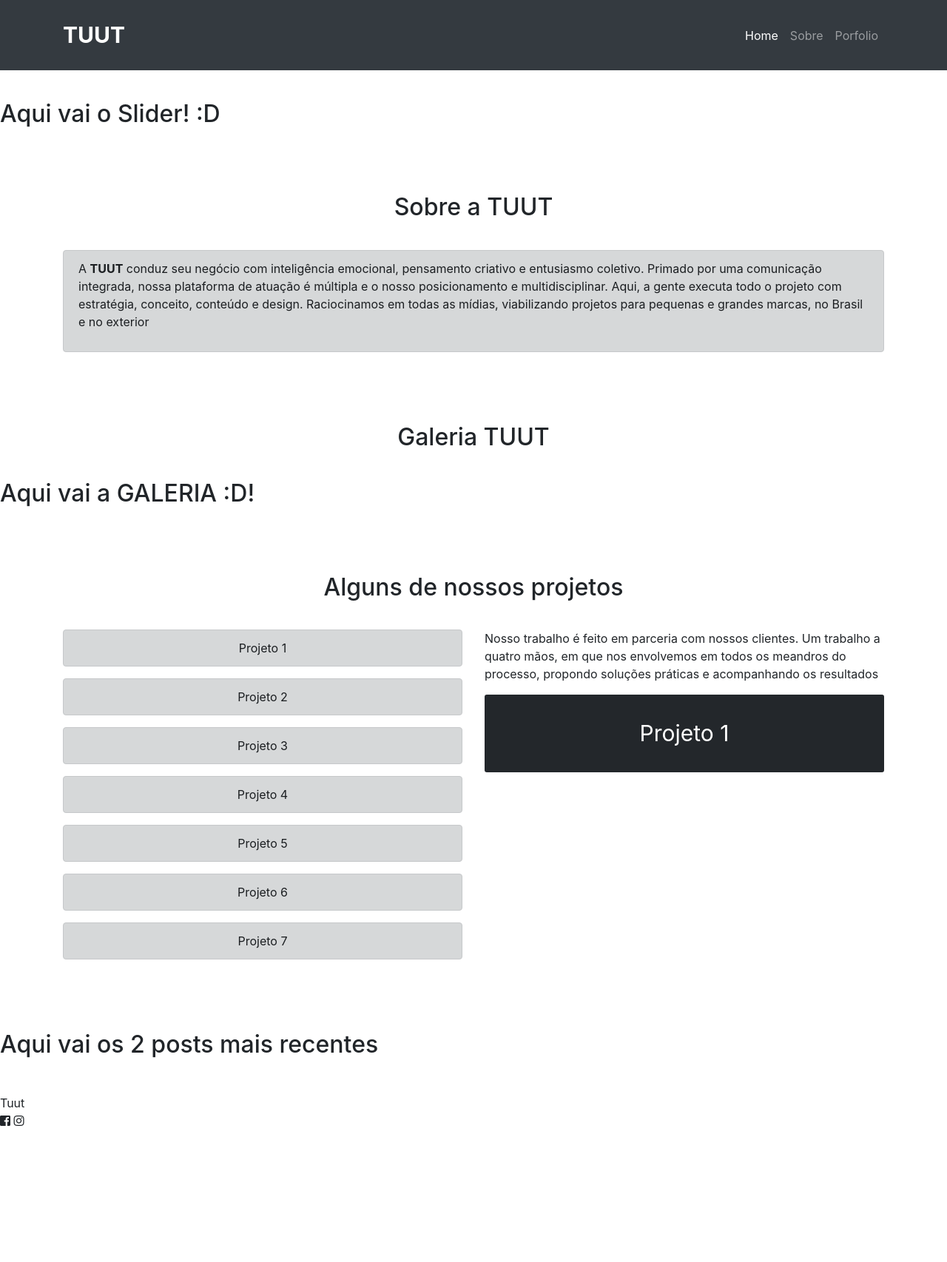
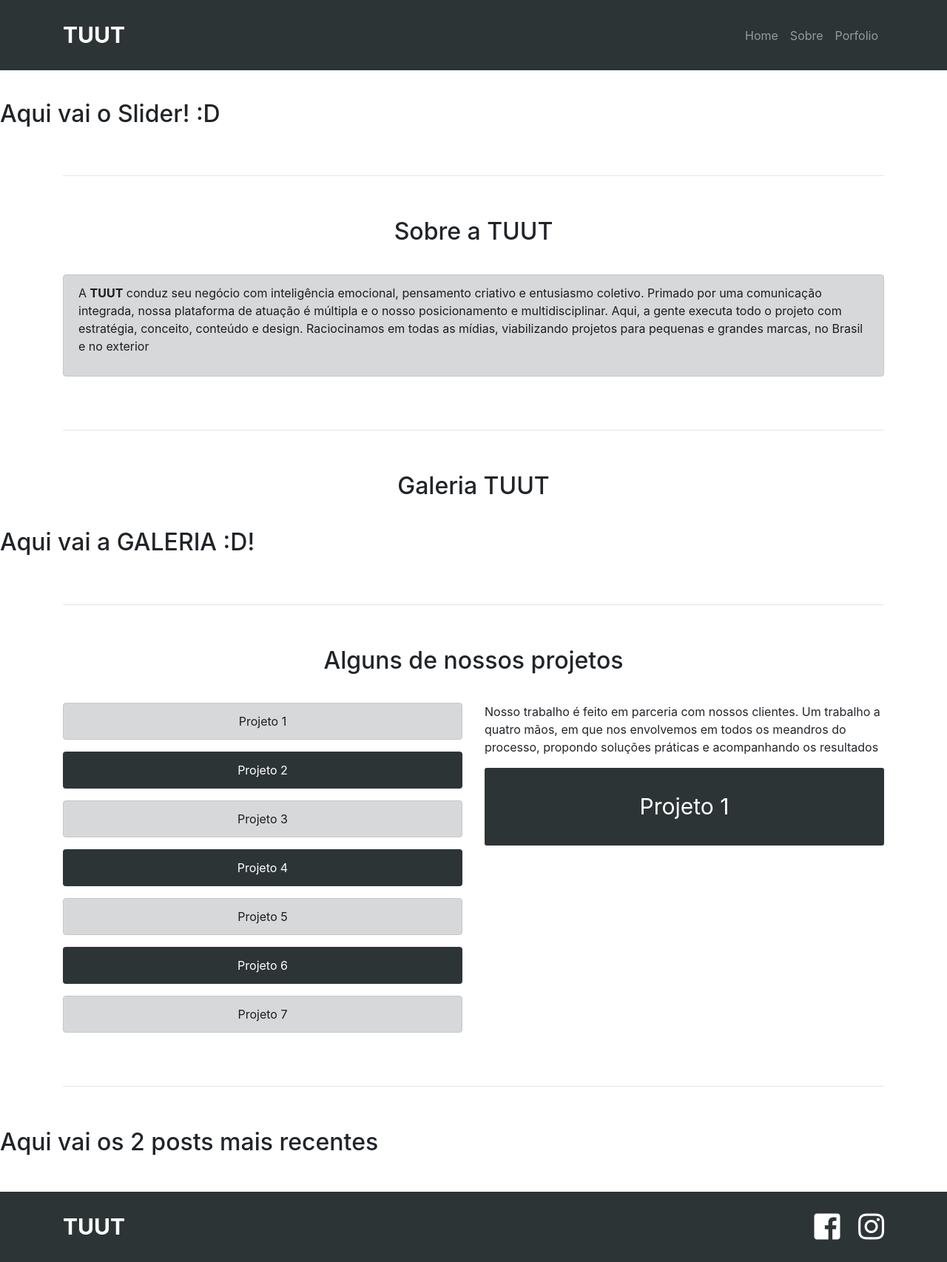
Before and after one commit to RodrigoWebDev/tuuts-teste, a PHP site: page / in a window 1280 px wide. Shown: the whole page at 74% size. Before the commit the page ends 1522 px from the top, so only its background shows below. Run offline with PHP 8.4, Linux system fonts and the light colour scheme; some libraries are stand-ins or nearby versions.

Commit message:
Adicionado FOOTER

```diff
--- a/css/style.css
+++ b/css/style.css
@@ -1,2 +1,2 @@
-*{margin:0;padding:0;box-sizing:border-box}section{padding:40px 0}.title{text-align:center;padding-bottom:30px}.navbar{padding:20px}.navbar .navbar-brand{text-transform:uppercase;font-weight:bolder;font-size:30px}.navbar .navbar-brand:hover{transition:.3s;cursor:pointer;opacity:0.6}@media (max-width: 768px){.navbar .nav-link{text-align:center}}.portfolio .portfolio__ul{text-align:center}.portfolio .portfolio__ul div:hover{transition:.3s;cursor:pointer;opacity:0.6}.portfolio .portfolio__desc .project{background:#23272b;color:#fff;border-radius:3px;text-align:center;font-size:30px;padding:30px 0}
+*{margin:0;padding:0;box-sizing:border-box}section{padding:40px 0}.title{text-align:center;padding-bottom:30px}.navbar-brand{text-transform:uppercase;font-weight:bolder;font-size:30px}.navbar{background:#2d3436;padding:20px}.navbar .navbar-brand:hover{transition:.3s;cursor:pointer;opacity:0.6}@media (max-width: 768px){.navbar .nav-link{text-align:center}}.portfolio .portfolio__ul{text-align:center}.portfolio .portfolio__ul div:hover{transition:.3s;cursor:pointer;opacity:0.6}.portfolio .portfolio__desc .project{background:#2d3436;color:#fff;border-radius:3px;text-align:center;font-size:30px;padding:30px 0}.portfolio .alert-darkness{background:#2d3436;color:white !important}.footer{background:#2d3436;padding:20px}.footer .container{display:flex;justify-content:space-between;align-items:center}.footer .navbar-brand{color:#fff !important}.footer i{color:white !important;font-size:40px;margin-left:20px}.footer i:hover{transition:.3s;cursor:pointer;opacity:0.6}
 /*# sourceMappingURL=style.css.map */
--- a/index.html
+++ b/index.html
@@ -11,14 +11,14 @@
 </head>
 
 <body>
-    <nav class="sticky-top navbar navbar-expand-md navbar-dark bg-dark">
+    <nav id="home" class="sticky-top navbar navbar-expand-md navbar-dark">
         <div class="container">
             <a class="navbar-brand" href="index.html">Tuut</a>
             <button class="navbar-toggler" type="button" data-toggle="collapse" data-target="#navbarSupportedContent" aria-controls="navbarSupportedContent" aria-expanded="false" aria-label="Toggle navigation"><span class="navbar-toggler-icon"></span></button>
 
             <div class="collapse navbar-collapse" id="navbarSupportedContent">
                 <ul class="navbar-nav ml-auto">
-                    <li class="nav-item active">
+                    <li class="nav-item">
                         <a class="nav-link" href="#home">Home <span class="sr-only">(current)</span></a>
                     </li>
                     <li class="nav-item">
@@ -33,11 +33,16 @@
     </nav>
 
     <!---------------  SLIDER  --------------->
+
     <section class="slider">
         <h2>Aqui vai o Slider! :D</h2>
     </section>
 
     <!---------------  ABOUT  --------------->
+    <div class="container">
+        <hr>
+    </div>
+
     <section id="about" class="about">
         <div class="container">
             <h2 class="title">Sobre a <span class="text-uppercase">Tuut</span></h2>
@@ -48,6 +53,9 @@
     </section>
 
     <!---------------  GALLERY  --------------->
+    <div class="container">
+        <hr>
+    </div>
 
     <section class="gallery">
         <h2 class="title">Galeria <span class="text-uppercase">Tuut</span></h2>
@@ -57,6 +65,9 @@
     </section>
 
     <!---------------  GALLERY  --------------->
+    <div class="container">
+        <hr>
+    </div>
 
     <section id="portfolio" class="portfolio">
         <div class="container">
@@ -65,11 +76,11 @@
                 <div class="col-md-6">
                     <ul class="portfolio__ul">
                         <div class="alert alert-dark" role="alert">Projeto 1</div>
-                        <div class="alert alert-dark" role="alert">Projeto 2</div>
+                        <div class="alert alert-darkness" role="alert">Projeto 2</div>
                         <div class="alert alert-dark" role="alert">Projeto 3</div>
-                        <div class="alert alert-dark" role="alert">Projeto 4</div>
+                        <div class="alert alert-darkness" role="alert">Projeto 4</div>
                         <div class="alert alert-dark" role="alert">Projeto 5</div>
-                        <div class="alert alert-dark" role="alert">Projeto 6</div>
+                        <div class="alert alert-darkness" role="alert">Projeto 6</div>
                         <div class="alert alert-dark" role="alert">Projeto 7</div>
                     </ul>
                 </div>
@@ -82,20 +93,31 @@
 
     </section>
 
+    <!---------------  GALLERY  --------------->
+    <div class="container">
+        <hr>
+    </div>
+
+
     <section class="blog">
         <h2>Aqui vai os 2 posts mais recentes</h2>
     </section>
 
+    <!---------------  FOOTER  --------------->
+
     <footer class="footer">
-        <a class="footer__title">Tuut</a>
-        <div class="footer__social">
-            <i class="fab fa-facebook-square"></i>
-            <i class="fab fa-instagram"></i>
+        <div class="container">
+            <a class="navbar-brand">Tuut</a>
+            <div class="footer__social">
+                <a href=""><i class="fab fa-facebook-square"></i></a>
+                <a href=""><i class="fab fa-instagram"></i></a>
+            </div>
         </div>
     </footer>
 
     <script src="js/jquery.min.js"></script>
     <script src="js/bootstrap.min.js"></script>
+    <script src="js/smooth-scroll.js"></script>
     <script src="js/script.js"></script>
 </body>
 
--- a/sass/style.scss
+++ b/sass/style.scss
@@ -1,72 +1,99 @@
 //GERAL
-
 * {
     margin: 0;
     padding: 0;
     box-sizing: border-box;
 }
 
-section{
-    padding:40px 0;
+section {
+    padding: 40px 0;
 }
 
-.title{
+.title {
     text-align: center;
-    padding-bottom:30px;
+    padding-bottom: 30px;
 }
+.navbar-brand {
+    text-transform: uppercase;
+    font-weight: bolder;
+    font-size: 30px;
+}
+
+
 //VAR & MIXINS
+$primary-color: #2d3436;
 
-$primary-color: #23272b;
 $text-color: white;
 
-@mixin transition(){
-    transition:.3s;
-    cursor:pointer;
-    opacity:0.6;
+@mixin transition() {
+    transition: .3s;
+    cursor: pointer;
+    opacity: 0.6;
 }
 
 //NAV
-
-.navbar{
-    padding:20px;
-    .navbar-brand{
-        text-transform: uppercase;
-        font-weight:bolder;
-        font-size:30px;
-    }
-    .navbar-brand:hover{
+.navbar {
+    background:$primary-color;
+    padding: 20px;
+    .navbar-brand:hover {
         @include transition();
     }
 }
 
-@media (max-width:768px){
-    .navbar{
-        .nav-link{
-            text-align:center;
+@media (max-width:768px) {
+    .navbar {
+        .nav-link {
+            text-align: center;
         }
     }
 }
 
 //PORTFOLIO
-
-.portfolio{
-    .portfolio__ul{
-        text-align:center;
-        div:hover{
+.portfolio {
+    .portfolio__ul {
+        text-align: center;
+        div:hover {
             @include transition();
         }
 
     }
-
-    .portfolio__desc{
-        .project{
-            background:$primary-color;
-            color:$text-color;
-            border-radius:3px;
-            text-align:center;
-            font-size:30px;
-            padding:30px 0;
-
+    .portfolio__desc {
+        .project {
+            background: $primary-color;
+            color: $text-color;
+            border-radius: 3px;
+            text-align: center;
+            font-size: 30px;
+            padding: 30px 0;
         }
     }
+    .alert-darkness{
+        background:$primary-color;
+        color:white !important;
+    }
 }
+
+//FOOTER
+.footer {
+    background: $primary-color;
+    padding:20px;
+    .container {
+        display: flex;
+        justify-content: space-between;
+        align-items: center;
+    }
+    .navbar-brand{
+        color:$text-color !important;
+    }
+    i{
+        color:white !important;
+        font-size:40px;
+        margin-left:20px;
+    }
+
+    i:hover{
+        @include transition();
+
+    }
+
+}
```
Also changed, not shown: js/smooth-scroll.js (added, +29 -0 lines), 1 other file.
